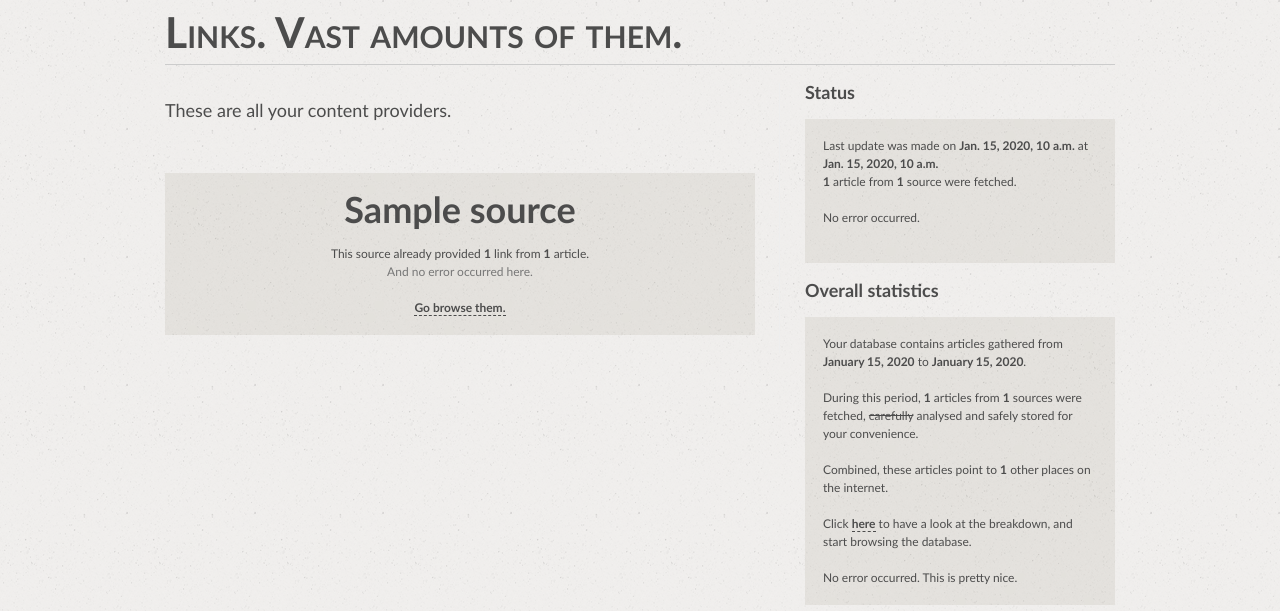
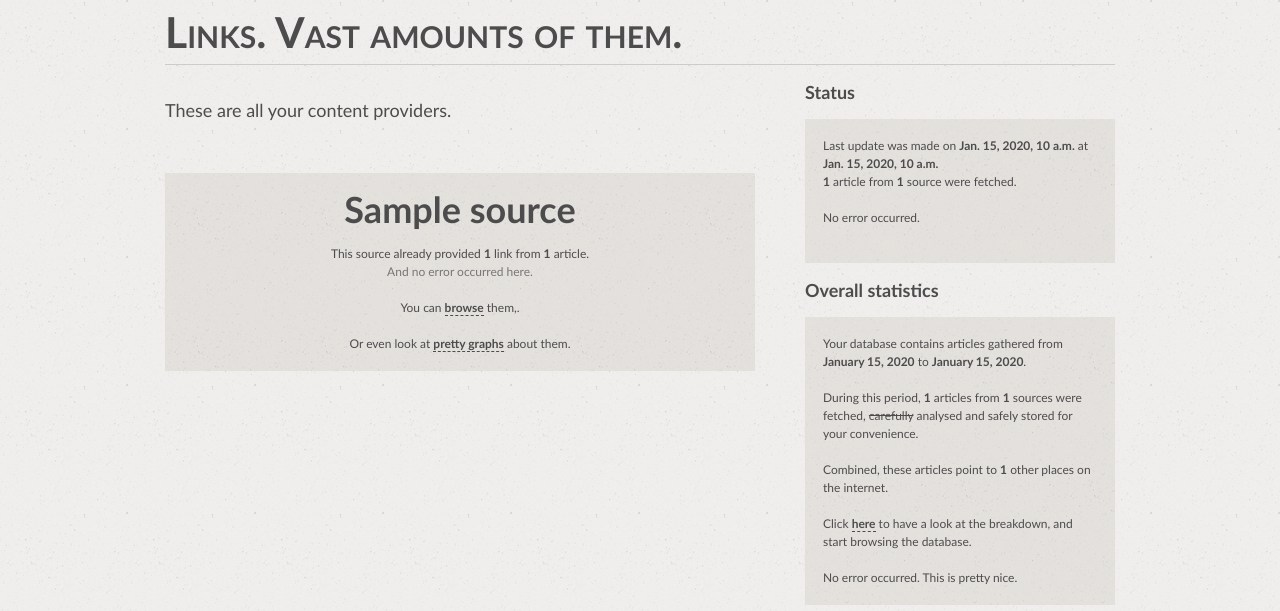
Before and after one commit to sevas/csxj_viewer_app, a Django app: template provider/templates/source_list.html in a window 1280 px wide. Shown: the top 611 px of the page. Run offline with Django 3.2, Linux system fonts and the light colour scheme; the template is opened without the code that fills it: most values are stand-ins (such as "Sample title", 1, 10 or a date in 2020).

Commit message:
show some graphs

```diff
--- a/provider/templates/source_list.html
+++ b/provider/templates/source_list.html
@@ -37,7 +37,10 @@
              {% endwith %}
 
             <br/><br/>
-            <a href="/source/{{ source_name }}"> Go browse them. </a>
+            You can <a href="/source/{{ source_name }}"> browse</a> them,. <br/><br/>
+            Or even look at
+            <a href='/source/{{source_name  }}/graphs'>pretty graphs</a> about them.
+
 
         </div>
 
--- a/provider/urls.py
+++ b/provider/urls.py
@@ -3,5 +3,6 @@ from django.conf.urls.defaults import patterns, include, url
 urlpatterns = patterns('',
                        url(r'^(.*)/(\d\d\d\d)-(\d\d)-(\d\d)/(\d\d).(\d\d).(\d\d)$', 'provider.views.show_source_day_batch_summary'),
                        url(r'^(.*)/(\d\d\d\d)-(\d\d)-(\d\d)$', 'provider.views.show_source_day_summary'),
+                       url(r'^(.*)/graphs$', 'provider.views.show_source_graphs'),
                        url(r'^(.+)$', 'provider.views.show_source_summary'),
                        url(r'^$', 'provider.views.index'),)
```
Also changed, not shown: provider/views.py (+14 -0 lines).
